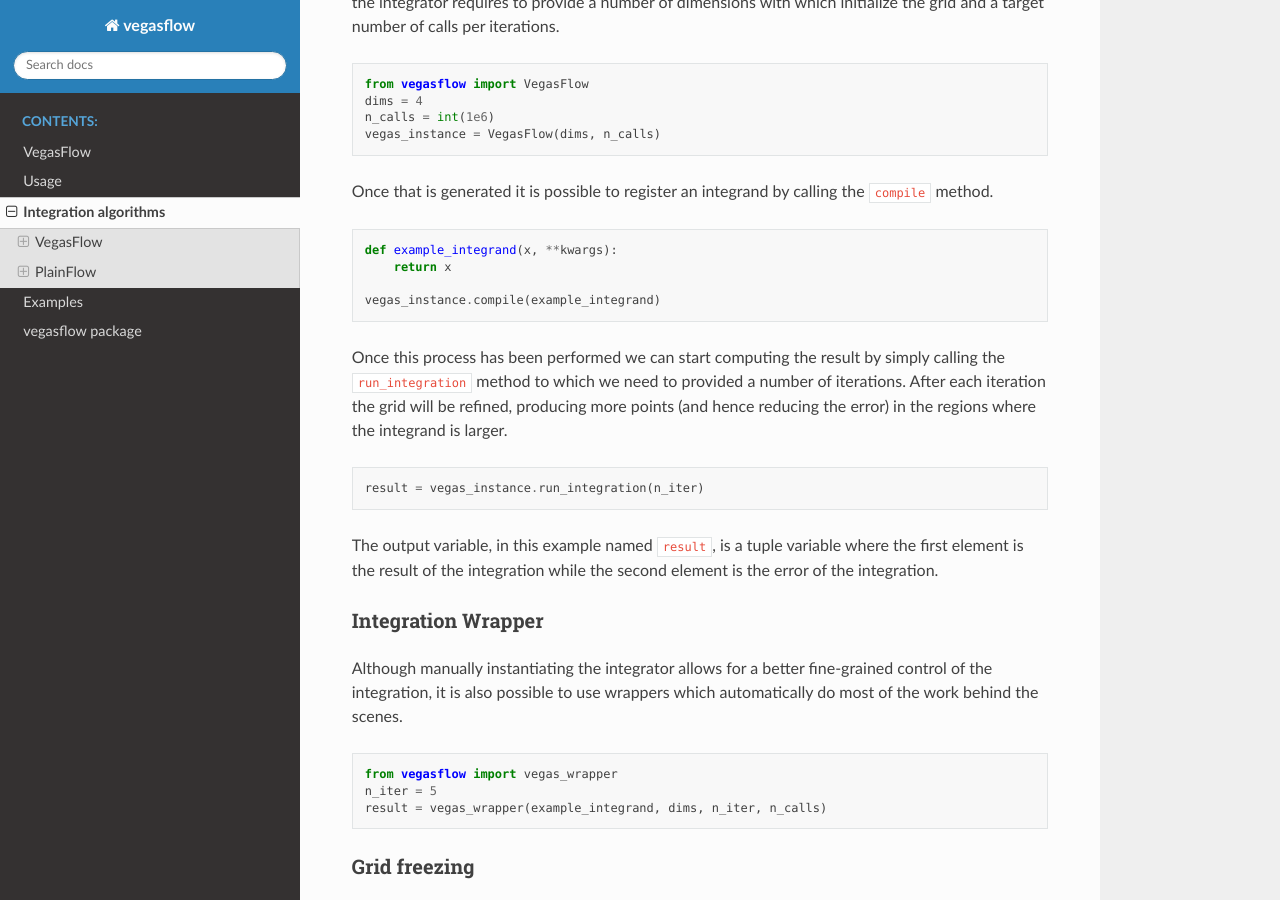
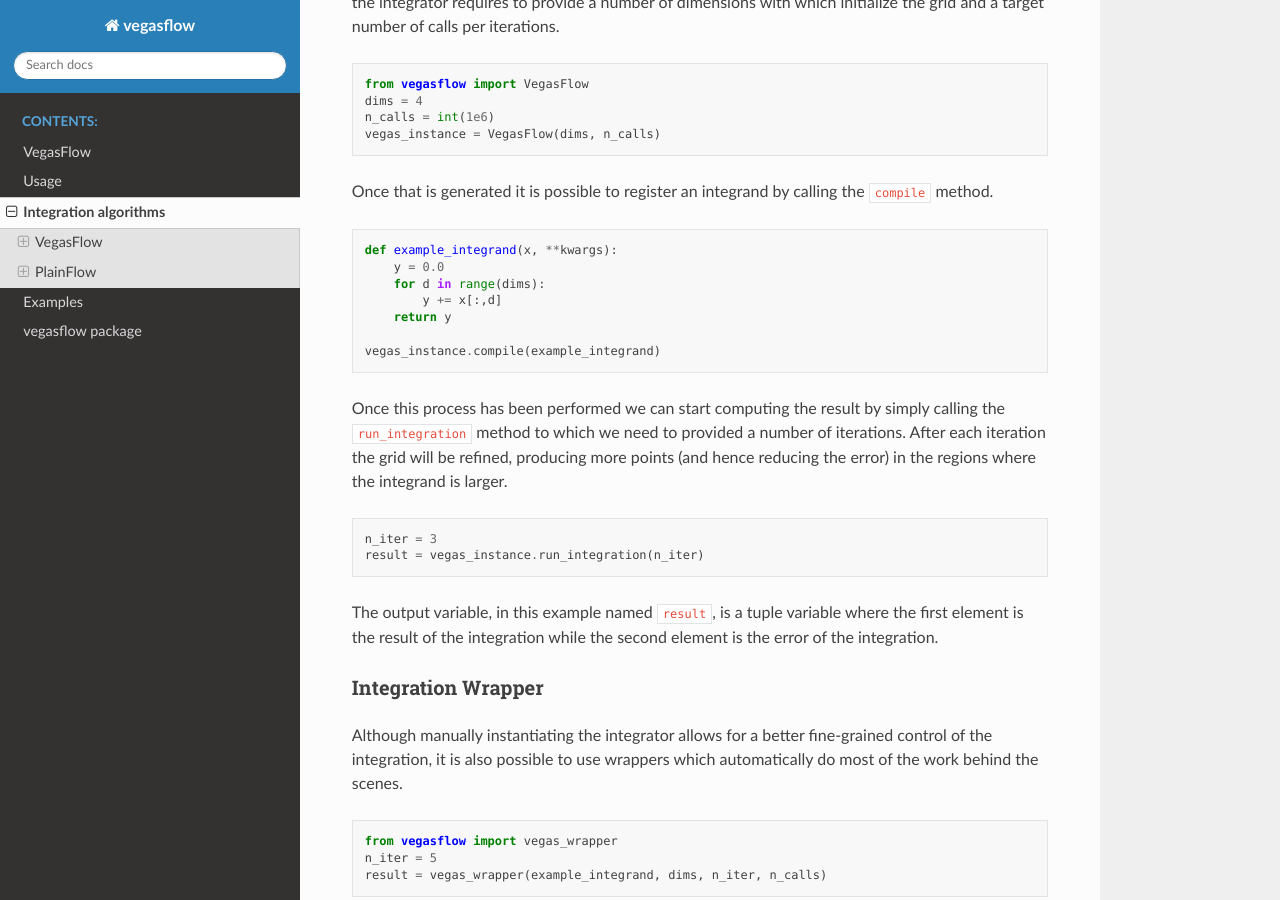
Before and after one commit to N3PDF/vegasflow, a Sphinx documentation site: the page built from doc/source/intalg.rst, in a window 1280 px wide and 900 px high, scrolled down 492 px. Built offline with Sphinx 7.4.7 and the Read the Docs theme 2.0.0, drawn with Linux system fonts in a browser that asks for light colours; some of the changed text lies outside the part shown.

Commit message:
update docs

```diff
--- a/doc/source/how_to.rst
+++ b/doc/source/how_to.rst
@@ -77,7 +77,7 @@ the integration algorithm).
     import numpy as np
 
     def example_integrand(xarr, weight=None):
-      s = np.pow(xarr, axis=1)
+      s = np.sum(xarr, axis=1)
       result = np.square(0.1/s)
       return result
 
--- a/doc/source/intalg.rst
+++ b/doc/source/intalg.rst
@@ -35,7 +35,10 @@ Once that is generated it is possible to register an integrand by calling the ``
 .. code-block:: python
 
     def example_integrand(x, **kwargs):
-        return x
+        y = 0.0
+        for d in range(dims):
+            y += x[:,d]
+        return y
 
     vegas_instance.compile(example_integrand)
 
@@ -44,6 +47,7 @@ After each iteration the grid will be refined, producing more points (and hence
 
 .. code-block:: python
 
+    n_iter = 3
     result = vegas_instance.run_integration(n_iter)
 
 The output variable, in this example named ``result``, is a tuple variable where the first element is the result of the integration while the second element is the error of the integration.
@@ -103,7 +107,7 @@ The usage pattern is similar to :ref:`vegas-label`.
 .. code-block:: python
 
     from vegasflow import PlainFlow
-    plain_instance = PlainFlow(dimensions, ncalls)
+    plain_instance = PlainFlow(dims, n_calls)
     plain_instance.compile(example_integrand)
     plain_instance.run_integration(n_iter)
 
```
